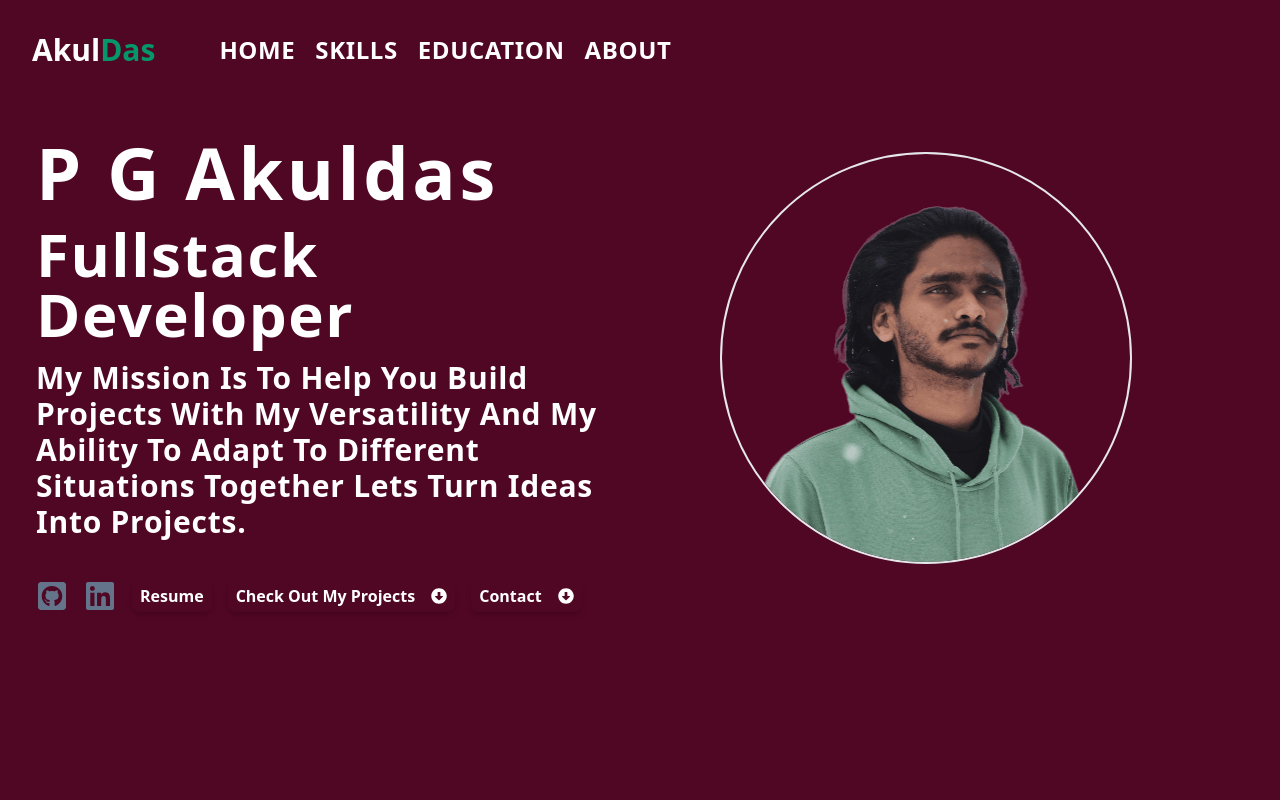
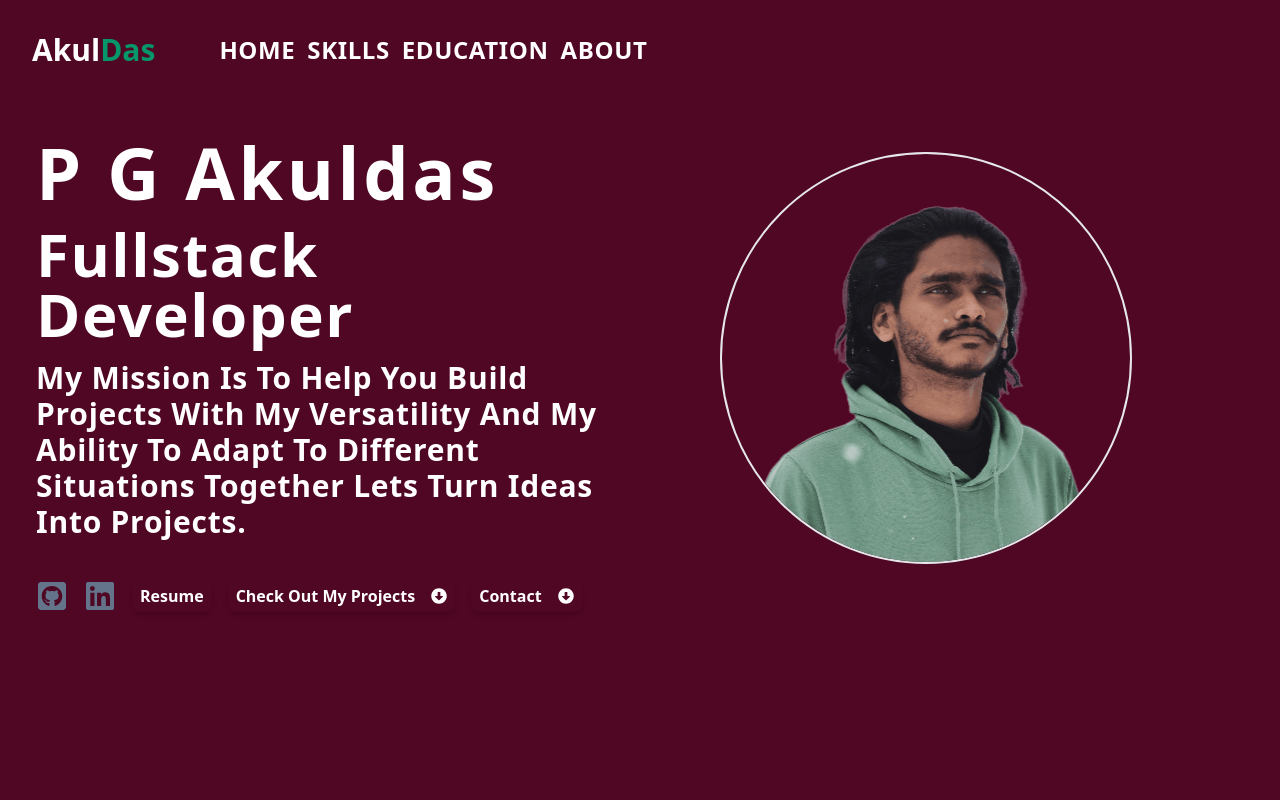
Before and after one commit to Akuldas1/Portfolio, a React (Vite) app: page / in a window 1280 px wide. Shown: the top 800 px of the page. Built offline with nearby package versions, Linux system fonts and the light colour scheme.

Commit message:
Merge remote changes

```diff
--- a/src/components/Hero.jsx
+++ b/src/components/Hero.jsx
@@ -4,8 +4,8 @@ import { FaArrowAltCircleDown, FaGithubSquare, FaLinkedin, } from 'react-icons/f
 const Hero = () => {
   document.body.style.overflowX="hidden"
   return (
-    <div className='p-1 h-screen w-screen  bg-pink-950'>
-      <div className='align-element grid md:grid-cols-2 items-center gap-8'>
+    <div className='p-1 h-screen w-screen sm:grid-cols-5 bg-pink-950'>
+      <div className='align-element grid  md:grid-cols-2 items-center gap-8'>
         <article className='text-white'>
           <h1 className='text-7xl font-bold tracking-wider mt-28'>P G Akuldas</h1>
           <h2 className='mt-4 text-6xl font-bold capitalize tracking-wide'>
--- a/src/components/Navbar.jsx
+++ b/src/components/Navbar.jsx
@@ -7,7 +7,7 @@ const Navbar = () => {
         <h2 className='text-3xl font-bold text-white'>
           Akul<span className='text-emerald-600'>Das</span>
         </h2>
-        <div className='flex gap-x-5 text-white'>
+        <div className='flex gap-x-3 text-white'>
           {links.map((link) => {
             const { id, href, text} = link;
             return (
```
Also changed, not shown: src/components/Education.jsx (line endings or trailing spaces).
